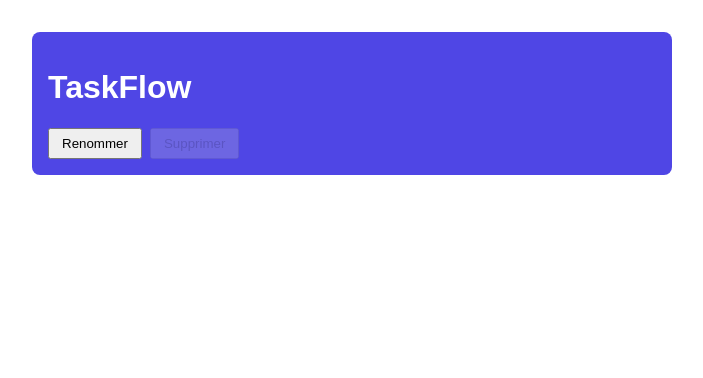
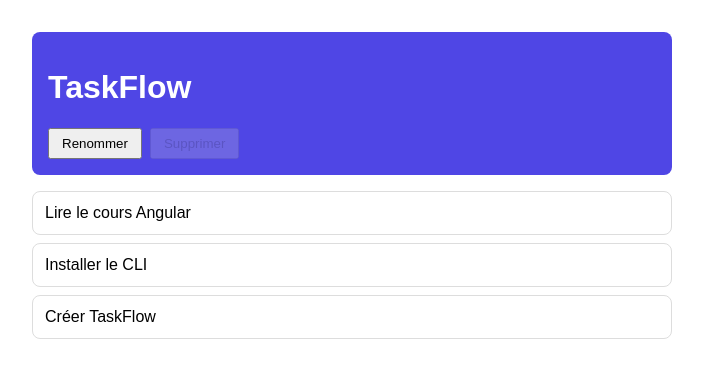
Before and after one commit to mohammedkasmii/AngularSeances, an Angular app: page / in a window 1280 px wide. Shown: the top 378 px of the page, without its empty margins (288-991 px from the left). Built offline with nearby package versions, Linux system fonts and the light colour scheme.

Commit message:
seance-2/exercice-02: task list and control flow

```diff
--- a/src/app/app.html
+++ b/src/app/app.html
@@ -1,5 +1,6 @@
 <main>
   <app-header></app-header>
+  <app-tasks></app-tasks>
 </main>
 
 <router-outlet />
--- a/src/app/app.ts
+++ b/src/app/app.ts
@@ -1,9 +1,10 @@
 import { Component, signal } from '@angular/core';
 import { RouterOutlet } from '@angular/router';
 import { Header } from './header/header';
+import { Tasks } from './tasks/tasks';
 
 @Component({
-  imports: [RouterOutlet, Header],
+  imports: [RouterOutlet, Header, Tasks],
   selector: 'app-root',
   styleUrl: './app.css',
   templateUrl: './app.html',
--- /dev/null
+++ b/src/app/tasks/tasks.css
@@ -0,0 +1,17 @@
+ul {
+  list-style: none;
+  padding: 0;
+}
+
+li {
+  margin-bottom: 8px;
+  padding: 12px;
+  border: 1px solid #ddd;
+  border-radius: 8px;
+}
+
+.empty {
+  color: gray;
+  font-style: italic;
+  text-align: center;
+}
--- /dev/null
+++ b/src/app/tasks/tasks.html
@@ -0,0 +1,9 @@
+@if (tasks.length === 0) {
+  <p class="empty">Aucune tâche pour l'instant</p>
+} @else {
+  <ul>
+    @for (task of tasks; track task.id) {
+      <li>{{ task.title }}</li>
+    }
+  </ul>
+}
--- /dev/null
+++ b/src/app/tasks/tasks.ts
@@ -0,0 +1,15 @@
+import { Component } from '@angular/core';
+
+@Component({
+  selector: 'app-tasks',
+  imports: [],
+  templateUrl: './tasks.html',
+  styleUrl: './tasks.css',
+})
+export class Tasks {
+  tasks = [
+    { id: 1, title: 'Lire le cours Angular' },
+    { id: 2, title: 'Installer le CLI' },
+    { id: 3, title: 'Créer TaskFlow' },
+  ];
+}
```
